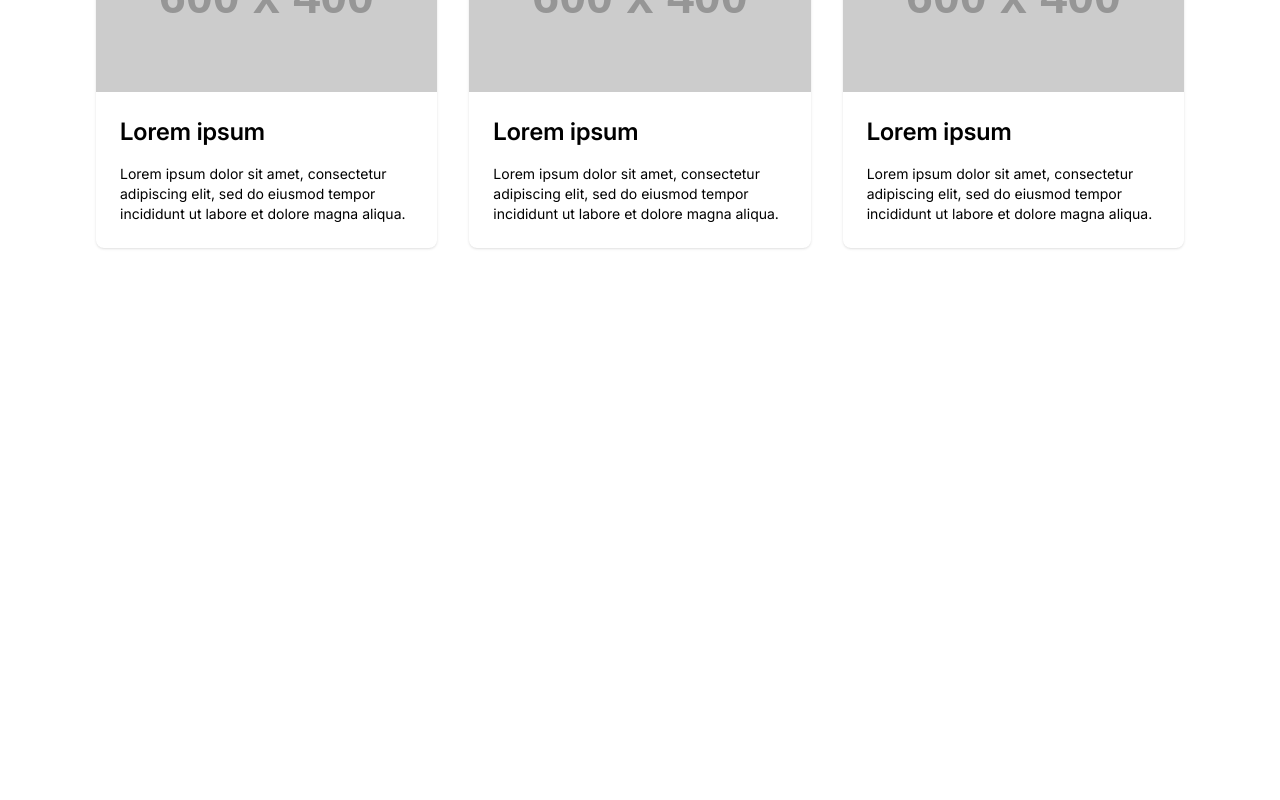
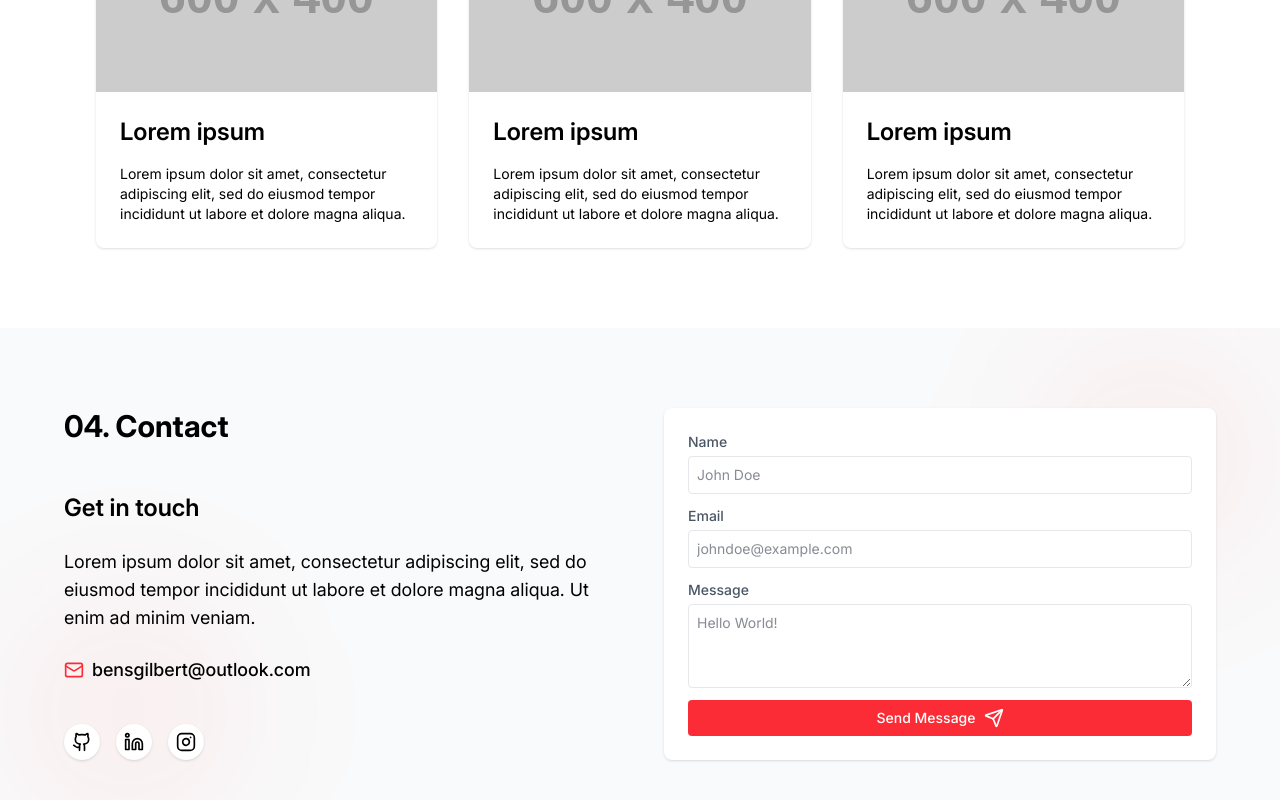
Before and after one commit to bensgilbert/portfolio, a SvelteKit app: page / in a window 1280 px wide. Shown: the part 2280-3080 px from the top of the page. Before the commit the page ends 2608 px from the top, so only its background shows below. Built offline with nearby package versions, Linux system fonts and the light colour scheme.

Commit message:
feat: add initial contact section with placeholder content

```diff
--- a/src/app.css
+++ b/src/app.css
@@ -4,3 +4,10 @@
 	font-family: 'InterVariable';
 	src: url('/InterVariable.woff2') format('woff2');
 }
+
+@layer base {
+	button:not(:disabled),
+	[role='button']:not(:disabled) {
+		cursor: pointer;
+	}
+}
--- a/src/routes/+page.svelte
+++ b/src/routes/+page.svelte
@@ -1,5 +1,6 @@
 <script>
 	import AboutSection from './AboutSection.svelte';
+	import ContactSection from './ContactSection.svelte';
 	import ExperienceSection from './ExperienceSection.svelte';
 	import HeroSection from './HeroSection.svelte';
 	import WorkSection from './WorkSection.svelte';
@@ -10,4 +11,5 @@
 	<AboutSection />
 	<ExperienceSection />
 	<WorkSection />
+	<ContactSection />
 </main>
--- /dev/null
+++ b/src/routes/ContactSection.svelte
@@ -0,0 +1,84 @@
+<script>
+	import { Github, Instagram, Linkedin, Mail, Send } from '@lucide/svelte';
+</script>
+
+<section class="relative overflow-hidden bg-gray-50 px-4 py-20 sm:px-6 lg:px-8">
+	<div class="absolute bottom-0 left-0 size-64 rounded-full bg-red-500/5 blur-3xl"></div>
+	<div class="absolute top-0 right-0 size-64 rounded-full bg-red-500/5 blur-3xl"></div>
+	<div class="relative mx-auto grid max-w-6xl gap-12 lg:grid-cols-2">
+		<div class="space-y-12">
+			<h2 class="text-3xl font-bold">04. Contact</h2>
+			<div class="space-y-6">
+				<h3 class="text-2xl font-semibold">Get in touch</h3>
+				<p class="text-lg">Lorem ipsum dolor sit amet, consectetur adipiscing elit, sed do eiusmod tempor incididunt ut labore et dolore magna aliqua. Ut enim ad minim veniam.</p>
+				<a
+					class="inline-flex items-center gap-2 rounded text-lg font-medium outline-offset-3 outline-red-500 transition-colors hover:text-red-500 focus-visible:outline-2"
+					href="mailto:bensgilbert@outlook.com"
+				>
+					<Mail class="text-red-500" size={20} />
+					bensgilbert@outlook.com
+				</a>
+				<div class="flex gap-4 pt-4">
+					<a
+						aria-label="Github"
+						class="rounded-full bg-white p-2 shadow outline-offset-4 outline-red-500 transition-colors hover:bg-red-500 hover:text-white focus-visible:outline-2"
+						href="https://github.com/bensgilbert"
+						rel="noopener noreferrer"
+						target="_blank"
+					>
+						<Github size={20} />
+					</a>
+					<a
+						aria-label="LinkedIn"
+						class="rounded-full bg-white p-2 shadow outline-offset-4 outline-red-500 transition-colors hover:bg-red-500 hover:text-white focus-visible:outline-2"
+						href="https://linkedin.com/in/bensgilbert"
+						rel="noopener noreferrer"
+						target="_blank"
+					>
+						<Linkedin size={20} />
+					</a>
+					<a
+						aria-label="Instagram"
+						class="rounded-full bg-white p-2 shadow outline-offset-4 outline-red-500 transition-colors hover:bg-red-500 hover:text-white focus-visible:outline-2"
+						href="https://www.instagram.com/_ben._.s/"
+						rel="noopener noreferrer"
+						target="_blank"
+					>
+						<Instagram size={20} />
+					</a>
+				</div>
+			</div>
+		</div>
+		<form action="https://formspree.io/f/mjkwzndr" class="flex flex-col gap-3 rounded-lg bg-white p-6 shadow transition-shadow focus-within:shadow-md" method="post">
+			<label class="flex flex-col gap-1 text-sm font-medium text-gray-600 has-valid:text-gray-950">
+				Name
+				<input class="rounded border border-gray-200 p-2 font-normal text-gray-900 outline-offset-2 outline-red-500 focus-visible:outline-2" name="name" placeholder="John Doe" required type="text" />
+			</label>
+			<label class="flex flex-col gap-1 text-sm font-medium text-gray-600 has-valid:text-gray-950">
+				Email
+				<input
+					class="rounded border border-gray-200 p-2 font-normal text-gray-900 outline-offset-2 outline-red-500 focus-visible:outline-2"
+					name="email"
+					placeholder="johndoe@example.com"
+					required
+					type="email"
+				/>
+			</label>
+			<label class="flex grow flex-col gap-1 text-sm font-medium text-gray-600 has-valid:text-gray-950">
+				Message
+				<textarea
+					class="grow rounded border border-gray-200 p-2 font-normal text-gray-900 outline-offset-2 outline-red-500 focus-visible:outline-2"
+					name="message"
+					placeholder="Hello World!"
+					required
+					rows="3"
+					value={''}
+				></textarea>
+			</label>
+			<button class="flex justify-center gap-2 rounded bg-red-500 p-2 text-sm font-medium text-white outline-offset-2 outline-red-500 focus-visible:outline-2" type="submit">
+				Send Message
+				<Send size={20} />
+			</button>
+		</form>
+	</div>
+</section>
```
